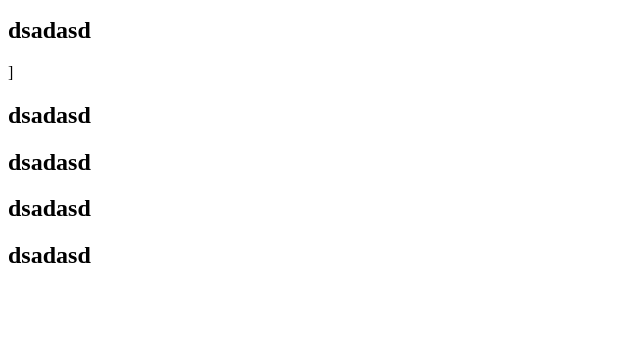
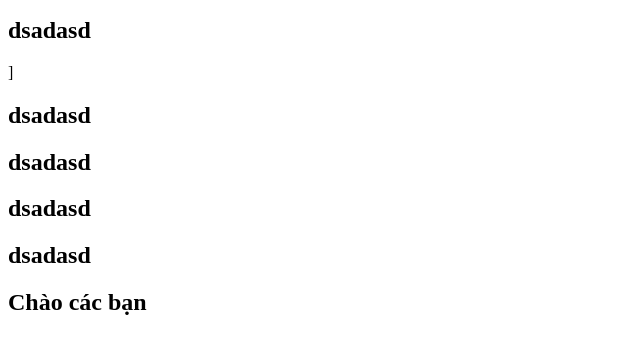
Before and after one commit to phamtienlong1820/ml, a plain HTML site: page index.html in a window 1280 px wide. Shown: the part 110-464 px from the top of the page, without its empty margins (0-640 px from the left). Drawn offline with Linux system fonts and the light colour scheme.

Commit message:
update file index.html

```diff
--- a/index.html
+++ b/index.html
@@ -16,6 +16,8 @@
     <h2>dsadasd</h2>
     <h2>dsadasd</h2>
     <h2>dsadasd</h2>
+    <h2>Chào các bạn</h2>
 </body>
 
 </html>
+<!-- Working copy                      staging area                          local -->
```
